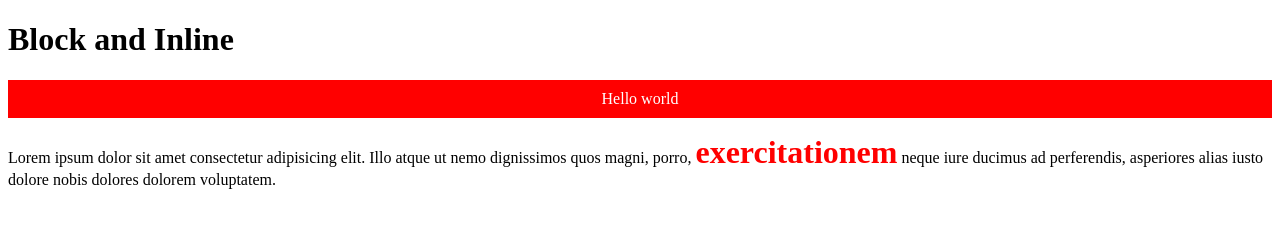
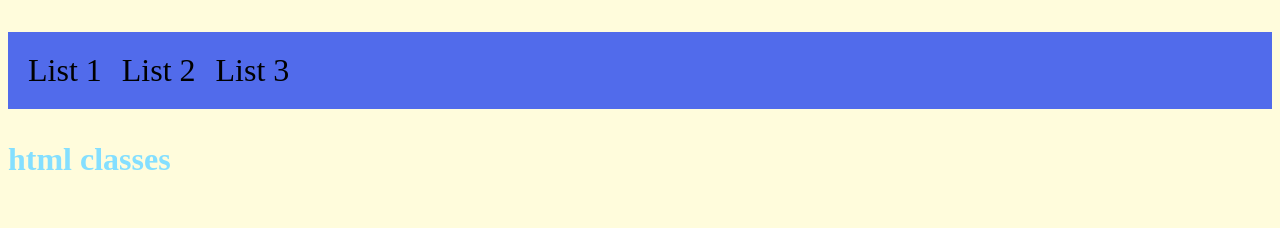
Before and after one commit to hallokangho/front-end, a plain HTML site: page index.html in a window 1280 px wide. Drawn offline with Linux system fonts and the light colour scheme.

Commit message:
Update : html_classes attribute

```diff
--- a/index.html
+++ b/index.html
@@ -4,28 +4,38 @@
     <meta charset="utf-8">
     <meta name="view-port" content="width=device-width, initial-scale=1.0">
     <style>
-      .box{
-        border : none solid #ccc;
-        background-color : red;
-        text-align : center;
-        padding : 10px;
-        color : #ffffff;
+      body{
+        background-color: #FFFCDC;
       }
 
-      .high-light{
-        color : red;
-        font-size : 2em;
-        font-weight : 900;
+      .nav{
+        background-color: #516BEB;
+        list-style-type: none;
+        overflow: hidden;
+        font-size: 2em;
+        padding: 10px;
+      }
+
+      .nav li{
+        float: left;
+        padding: 10px;
+      }
+
+      h1{
+        color: #84DFFF;
+        font-weight: 900;
       }
     </style>
   </head>
   <body>
-    <h1>Block and Inline</h1>
+    <ul class="nav">
+      <li>List 1</li>
+      <li>List 2</li>
+      <li>List 3</li>
+    </ul>
 
-    <div class="box">Hello world</div>
+    <h1>html classes</h1>
 
-    <p>Lorem ipsum dolor sit amet consectetur adipisicing elit. Illo atque ut nemo dignissimos quos magni, porro, <span class="high-light">exercitationem</span> neque iure ducimus ad perferendis, asperiores alias iusto dolore nobis dolores dolorem voluptatem.</p>
-
-    <!-- https://www.w3schools.com/html/html_blocks.asp -->
+    <!-- https://www.w3schools.com/html/html_classes.asp -->
   </body>
 </html>
```
Also changed, not shown: html/html_blocks.html (added, +31 -0 lines).
